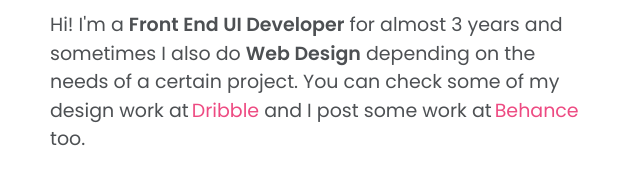
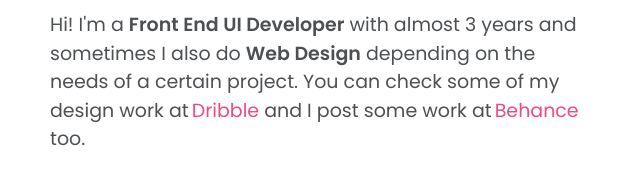
Before and after one commit to kenballon/kenballon.github.io, a plain HTML site: page index.html in a window 1280 px wide. Shown: the part 369-539 px from the top of the page, 35-675 px from the left. Drawn offline with nearby package versions, Linux system fonts and the light colour scheme; a web font is replaced by a local one.

Commit message:
update bio

```diff
--- a/index.html
+++ b/index.html
@@ -23,7 +23,7 @@
                 <div class="hero-text-wrapper col-md-6">
                     <h1>Kenneth Ballon</h1>
                     <h3>UI Developer & Designer</h3>
-                    <p class="about-p">Hi! I'm a <strong>Front End UI Developer</strong> for almost 3 years and sometimes I also do <strong>Web Design</strong> depending on the needs of a certain project. You can check some of my design work at<a href="https://dribbble.com/kenballon"
+                    <p class="about-p">Hi! I'm a <strong>Front End UI Developer</strong> with almost 3 years and sometimes I also do <strong>Web Design</strong> depending on the needs of a certain project. You can check some of my design work at<a href="https://dribbble.com/kenballon"
                             target="_blank" rel="noopener" class="hero-a-link standard" title="Dribbble Profile Link"> Dribble</a> and I post some work
                         at<a href="https://www.behance.net/kenballon" target="_blank" rel="noopener"
                             class="hero-a-link standard">
```
